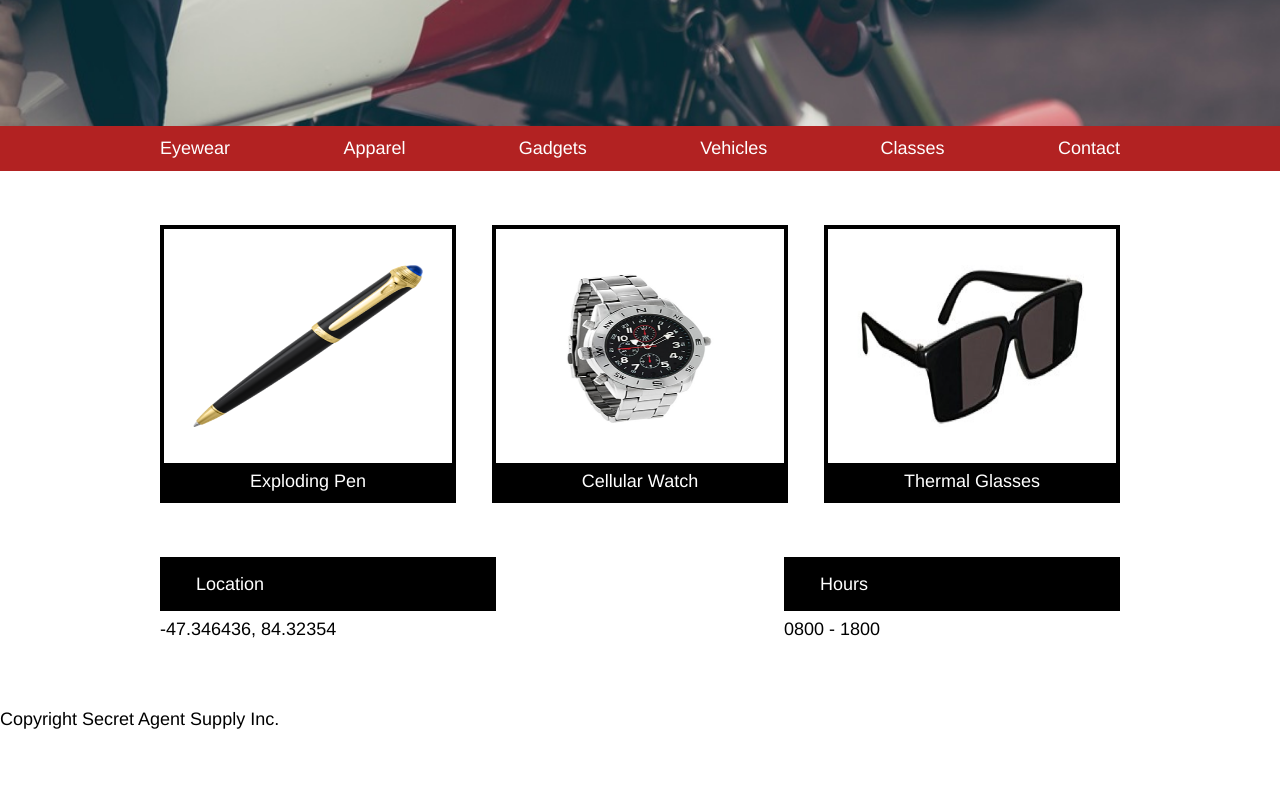
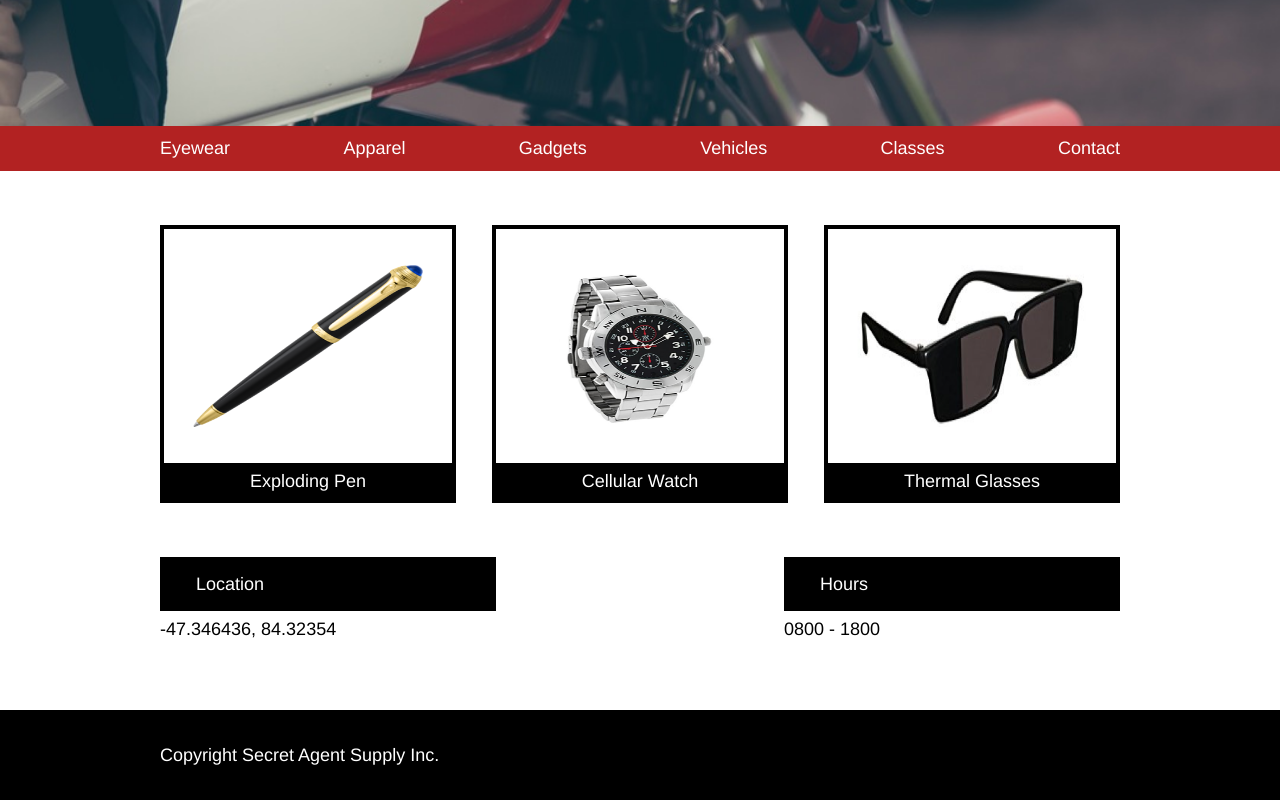
Before and after one commit to human-design/SecretAgentSupply, a plain HTML site: page index.html in a window 1280 px wide. Shown: the part 366-1166 px from the top of the page. Before the commit the page ends 1095 px from the top, so only its background shows below. Drawn offline with Linux system fonts and the light colour scheme.

Commit message:
All website - initial CSS: complete

```diff
--- a/index.html
+++ b/index.html
@@ -80,9 +80,11 @@
     </div>
 
     <!--Copyright -->
-    <footer id="copyright">
-      <span>Copyright Secret Agent Supply Inc.</span>
-    </footer>
+    <div id="copyright">
+      <div class="footercontainer">
+        <span>Copyright Secret Agent Supply Inc.</span>
+      </div>
+    </div>
 
   </body>
 </html>
--- a/resources/style.css
+++ b/resources/style.css
@@ -1,6 +1,7 @@
 html {
   font-size: 18px;
   font-family: Helvetica;
+  color: white;
 }
 
 /* Header  */
@@ -192,4 +193,27 @@ h3 {
 #info2 {
   padding-bottom: 4rem;
   padding-top: 0.5rem;
+  color: black;
 }
+
+/* Copyright section */
+
+
+#copyright {
+  width: 100%;
+  height: 5rem;
+  background-color: black;
+  display: flex;
+  justify-content: center;
+  align-content: center;
+}
+
+.footercontainer {
+  display: flex;
+  width: 960px;
+  height: 5rem;
+  justify-content: flex-start;
+  align-items: center;
+
+
+}
```
